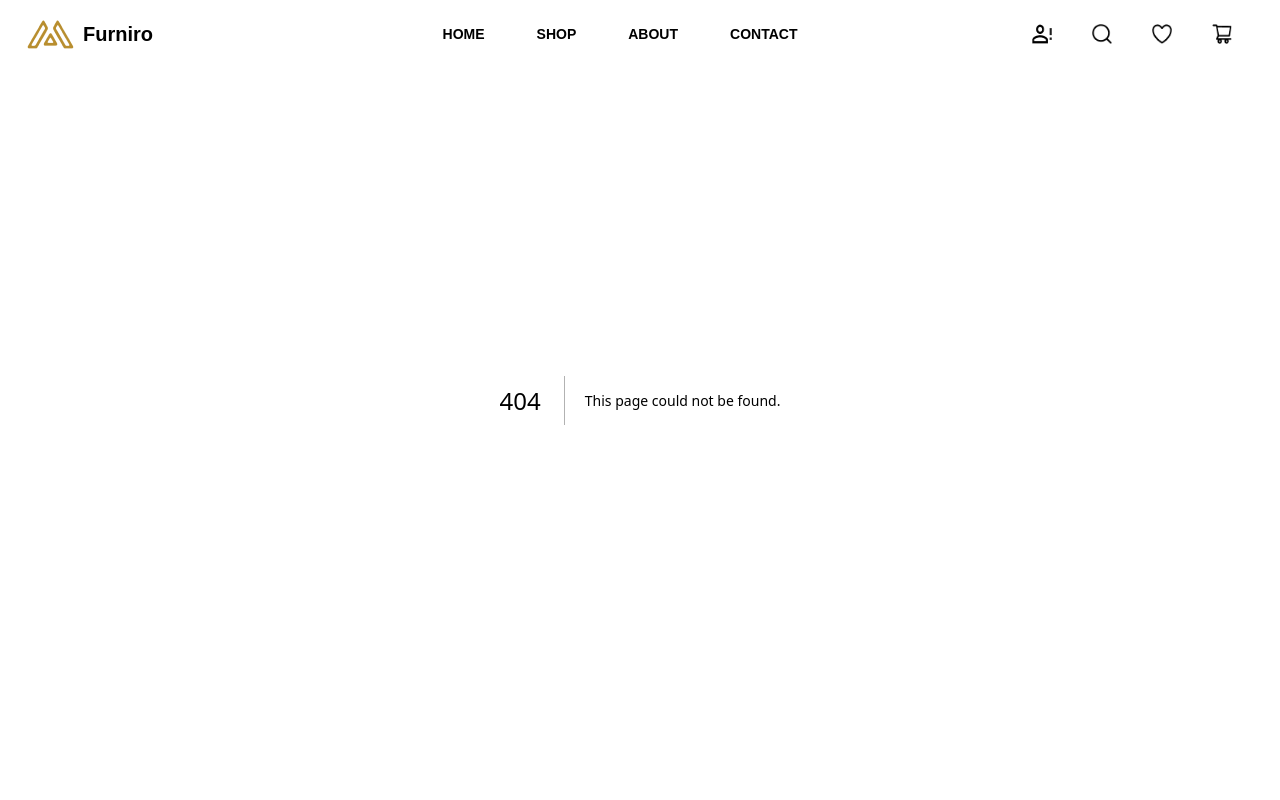
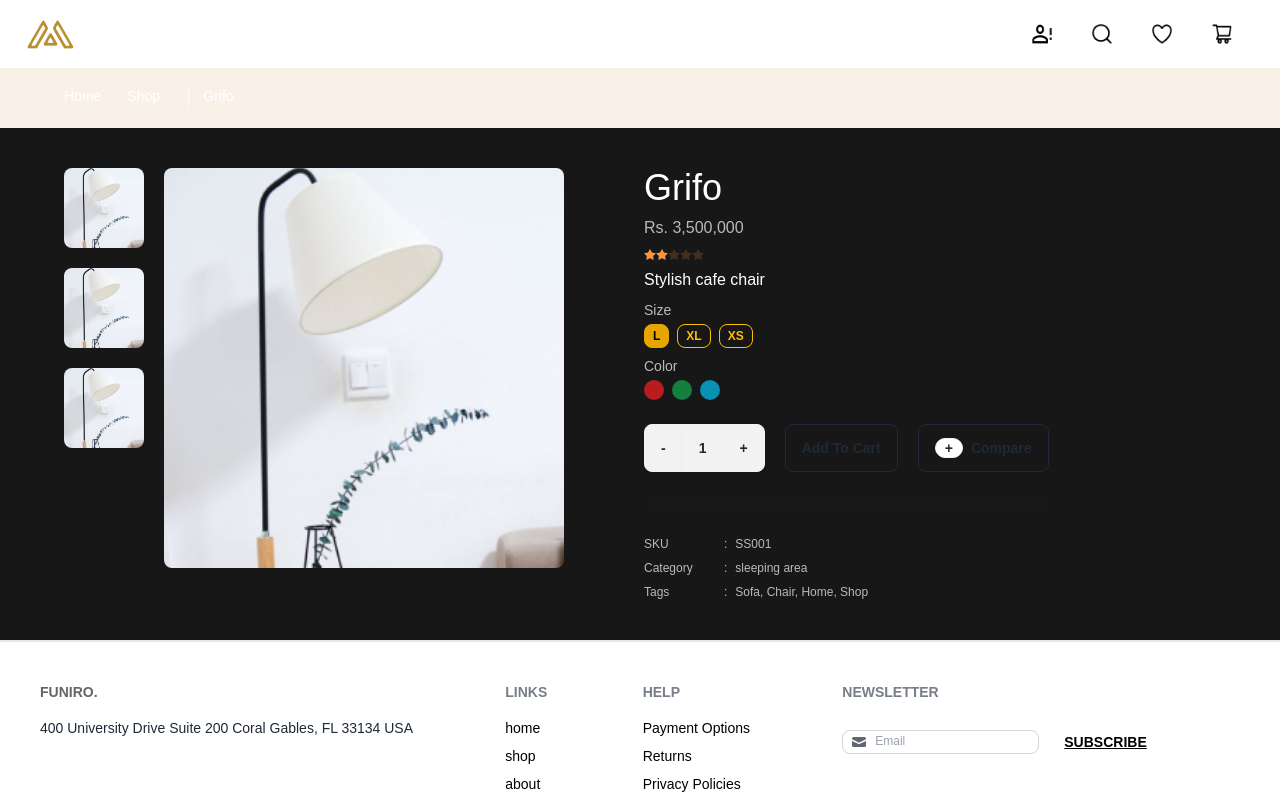
Before and after one commit to gnmjafari/furniture-store, a Next.js app: page /shop/1 in a window 1280 px wide. Before the commit this address had no page. Shown: the top 800 px of the page. Built offline with nearby package versions, Linux system fonts and the light colour scheme.

Commit message:
show product box

```diff
--- /dev/null
+++ b/app/api/[product]/route.ts
@@ -0,0 +1,19 @@
+import { products } from "@/components/data";
+import _ from "lodash";
+
+export async function GET(
+  request: Request,
+  { params }: { params: Promise<{ product: string }> }
+) {
+  const productId = (await params).product;
+  const product = _.find(products, { id: Number(productId) });
+
+  if (product) {
+    return Response.json({ product }, { status: 200 });
+  } else {
+    return Response.json(
+      { message: "There is no such product" },
+      { status: 404 }
+    );
+  }
+}
--- a/app/layout.tsx
+++ b/app/layout.tsx
@@ -30,7 +30,9 @@ export default function RootLayout({
       <body
         className={`${geistSans.variable} ${geistMono.variable} antialiased`}
       >
-        <Navbar />
+        <div className="w-full h-16">
+          <Navbar />
+        </div>
         {children}
         <Footer />
       </body>
--- /dev/null
+++ b/app/shop/[product]/page.tsx
@@ -0,0 +1,246 @@
+"use client";
+import { fetcher } from "@/components/utils";
+import { Product } from "@/types/types";
+import Image from "next/image";
+import { useEffect, useState } from "react";
+import useSWR from "swr";
+
+interface ProductData {
+  product: Product;
+}
+
+export default function Product({
+  params,
+}: {
+  params: Promise<{ product: string }>;
+}) {
+  const [productId, setProductId] = useState<string | null>(null);
+
+  useEffect(() => {
+    const fetchParams = async () => {
+      const resolvedParams = await params;
+      setProductId(resolvedParams.product);
+    };
+
+    fetchParams();
+  }, [params]);
+
+  const { data, isLoading } = useSWR<ProductData>(
+    productId ? `/api/${productId}` : null,
+    productId ? fetcher : null
+  );
+
+  console.log("isLoading", isLoading);
+  console.log("data", data);
+
+  if (!data || isLoading) {
+    return (
+      <>
+        <div className="w-full h-16 bg-[#F9F1E7] flex justify-start items-center px-16 mb-10">
+          <div className="breadcrumbs text-sm mr-3">
+            <ul>
+              <li className="">
+                <a>Home</a>
+              </li>
+              <li className="">
+                <a>Shop</a>
+              </li>
+              <li className="text-xl opacity-50">|</li>
+            </ul>
+          </div>
+        </div>
+        <div className="px-5 md:px-16  flex flex-col  md:flex-row justify-start gap-20 mb-10">
+          <div className="flex flex-col md:flex-row-reverse gap-5">
+            <div className="relative w-full h-96 md:h-[400px]  md:w-[400px]  rounded-lg overflow-hidden">
+              <div className="skeleton h-full w-full" />
+            </div>
+            <div className="flex flex-row md:flex-col gap-5 flex-wrap">
+              <div className="relative w-20 h-20 rounded-lg overflow-hidden">
+                <div className="skeleton h-full w-full" />
+              </div>
+              <div className="relative w-20 h-20 rounded-lg overflow-hidden">
+                <div className="skeleton h-full w-full" />
+              </div>
+              <div className="relative w-20 h-20 rounded-lg overflow-hidden">
+                <div className="skeleton h-full w-full" />
+              </div>
+            </div>
+          </div>
+          <div className="flex flex-col gap-2">
+            <div className="skeleton h-4 w-36" />
+            <div className="skeleton h-4 w-28" />
+            <div className="skeleton h-4 w-44" />
+            <div className="skeleton h-4 w-24" />
+            <div className="skeleton h-4 w-16" />
+            <div className="skeleton h-4 w-16" />
+            <div className="skeleton h-4 w-56" />
+
+            <div className="flex flex-col gap-1">
+              <div className="skeleton h-4 w-24" />
+              <div className="skeleton h-4 w-24" />
+            </div>
+
+            <div className="flex flex-col gap-1">
+              <div className="skeleton h-4 w-36" />
+              <div className="skeleton h-4 w-36" />
+            </div>
+
+            <div className="flex flex-wrap gap-5 mt-4">
+              <div className="skeleton h-16 w-full" />
+            </div>
+            <div className="divider" />
+            <div className="flex flex-col gap-2 opacity-70 text-xs">
+              <div className="skeleton h-4 w-full" />
+              <div className="skeleton h-4 w-full" />
+              <div className="skeleton h-4 w-full" />
+            </div>
+          </div>
+        </div>
+      </>
+    );
+  } else if (data) {
+    const formattedPrice = data.product.price.toLocaleString("en");
+    return (
+      <>
+        <div className="w-full h-16 bg-[#F9F1E7] flex justify-start items-center px-16 mb-10">
+          <div className="breadcrumbs text-sm mr-3">
+            <ul>
+              <li className="">
+                <a>Home</a>
+              </li>
+              <li className="">
+                <a>Shop</a>
+              </li>
+              <li className="text-xl opacity-50">|</li>
+            </ul>
+          </div>
+          <div className="text-sm">{data.product.name}</div>
+        </div>
+        <div className="px-5 md:px-16  flex flex-col  md:flex-row justify-start gap-20 mb-10">
+          <div className="flex flex-col md:flex-row-reverse gap-5">
+            <div className="relative w-full h-96 md:h-[400px]  md:w-[400px]  rounded-lg overflow-hidden">
+              <Image
+                className="object-cover"
+                src={data.product.image}
+                alt={data.product.name}
+                fill
+              />
+            </div>
+            <div className="flex flex-row md:flex-col gap-5 flex-wrap">
+              <div className="relative w-20 h-20 rounded-lg overflow-hidden">
+                <Image
+                  className="object-cover"
+                  src={data.product.image}
+                  alt={data.product.name}
+                  fill
+                />
+              </div>
+              <div className="relative w-20 h-20 rounded-lg overflow-hidden">
+                <Image
+                  className="object-cover"
+                  src={data.product.image}
+                  alt={data.product.name}
+                  fill
+                />
+              </div>
+              <div className="relative w-20 h-20 rounded-lg overflow-hidden">
+                <Image
+                  className="object-cover"
+                  src={data.product.image}
+                  alt={data.product.name}
+                  fill
+                />
+              </div>
+            </div>
+          </div>
+
+          <div className="flex flex-col gap-2">
+            <div className="text-4xl">{data.product.name}</div>
+            <div className="text-md opacity-70">Rs. {formattedPrice}</div>
+            <div className="rating rating-xs">
+              <input
+                type="radio"
+                name="rating-4"
+                className="mask mask-star-2 bg-orange-400"
+              />
+              <input
+                type="radio"
+                name="rating-4"
+                className="mask mask-star-2 bg-orange-400"
+                defaultChecked
+              />
+              <input
+                type="radio"
+                name="rating-4"
+                className="mask mask-star-2 bg-orange-400"
+              />
+              <input
+                type="radio"
+                name="rating-4"
+                className="mask mask-star-2 bg-orange-400"
+              />
+              <input
+                type="radio"
+                name="rating-4"
+                className="mask mask-star-2 bg-orange-400"
+              />
+            </div>
+            <div>{data.product.description}</div>
+
+            <div className="flex flex-col gap-1">
+              <span className="text-sm opacity-70">Size</span>
+              <span className="flex gap-2">
+                <button className="btn btn-xs btn-active btn-outline btn-warning">
+                  L
+                </button>
+                <button className="btn btn-xs btn-outline btn-warning">
+                  XL
+                </button>
+                <button className="btn btn-xs btn-outline btn-warning">
+                  XS
+                </button>
+              </span>
+            </div>
+
+            <div className="flex flex-col gap-1">
+              <span className="text-sm opacity-70">Color</span>
+              <span className="flex gap-2">
+                <button className="rounded-full bg-red-700 w-5 h-5 cursor-pointer" />
+                <button className="rounded-full bg-green-700 w-5 h-5 cursor-pointer" />
+                <button className="rounded-full bg-cyan-600 w-5 h-5 cursor-pointer" />
+              </span>
+            </div>
+
+            <div className="flex flex-wrap gap-5 mt-4">
+              <div className="join">
+                <button className="btn join-item">-</button>
+                <button className="btn join-item">1</button>
+                <button className="btn join-item">+</button>
+              </div>
+              <button className="btn btn-outline">Add To Cart</button>
+              <button className="btn btn-outline">
+                <div className="badge">+</div>
+                Compare
+              </button>
+            </div>
+            <div className="divider" />
+            <div className="flex flex-col gap-2 opacity-70 text-xs">
+              <div className="flex ">
+                <span className="w-20">SKU</span>:
+                <span className="mx-2">SS001</span>
+              </div>
+              <div className="flex">
+                <span className="w-20">Category</span>:
+                <span className="mx-2">{data.product.category}</span>
+              </div>
+              <div className="flex">
+                <span className="w-20">Tags</span>:
+                <span className="mx-2">Sofa, Chair, Home, Shop</span>
+              </div>
+            </div>
+          </div>
+        </div>
+      </>
+    );
+  }
+}
--- a/components/ProductCard.tsx
+++ b/components/ProductCard.tsx
@@ -1,6 +1,7 @@
 import React, { FunctionComponent } from "react";
 import { Product } from "../types/types";
 import Image from "next/image";
+import { calculateDiscountedPrice } from "./utils";
 
 type ProductCardProps = {
   item: Product;
@@ -12,15 +13,6 @@ const ProductCard: FunctionComponent<ProductCardProps> = ({
   howDisplay,
 }) => {
   const formattedPrice = item.price.toLocaleString("en");
-
-  const calculateDiscountedPrice = (
-    price: number,
-    discountPercentage: number
-  ) => {
-    const discountAmount = (price * discountPercentage) / 100;
-    const finalPrice = price - discountAmount;
-    return finalPrice.toLocaleString("en");
-  };
 
   if (howDisplay == "single") {
     return (
--- a/components/utils.ts
+++ b/components/utils.ts
@@ -9,3 +9,12 @@ export const fetcher = async (
   }
   return res.json();
 };
+
+export const calculateDiscountedPrice = (
+  price: number,
+  discountPercentage: number
+) => {
+  const discountAmount = (price * discountPercentage) / 100;
+  const finalPrice = price - discountAmount;
+  return finalPrice.toLocaleString("en");
+};
```
